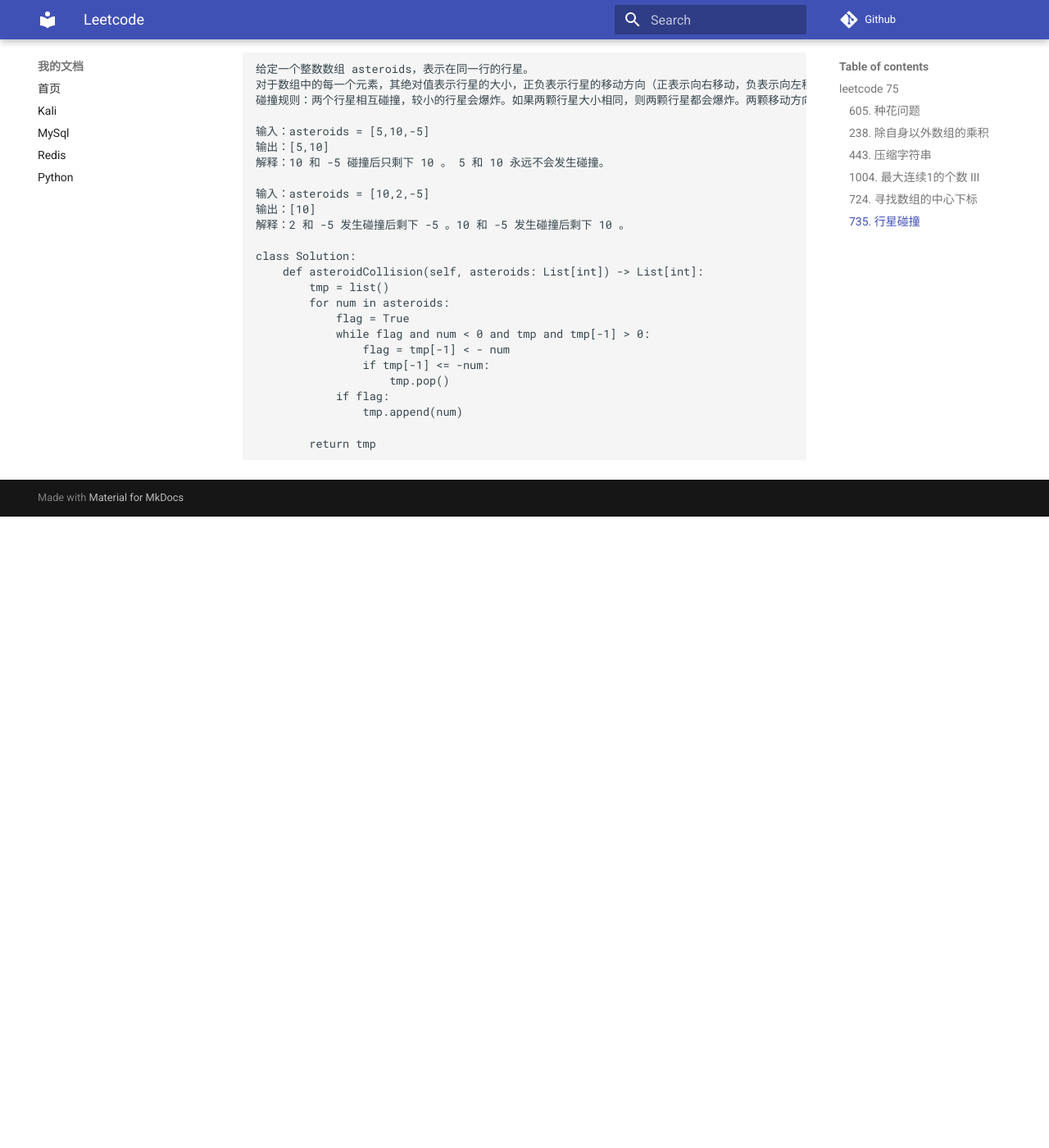
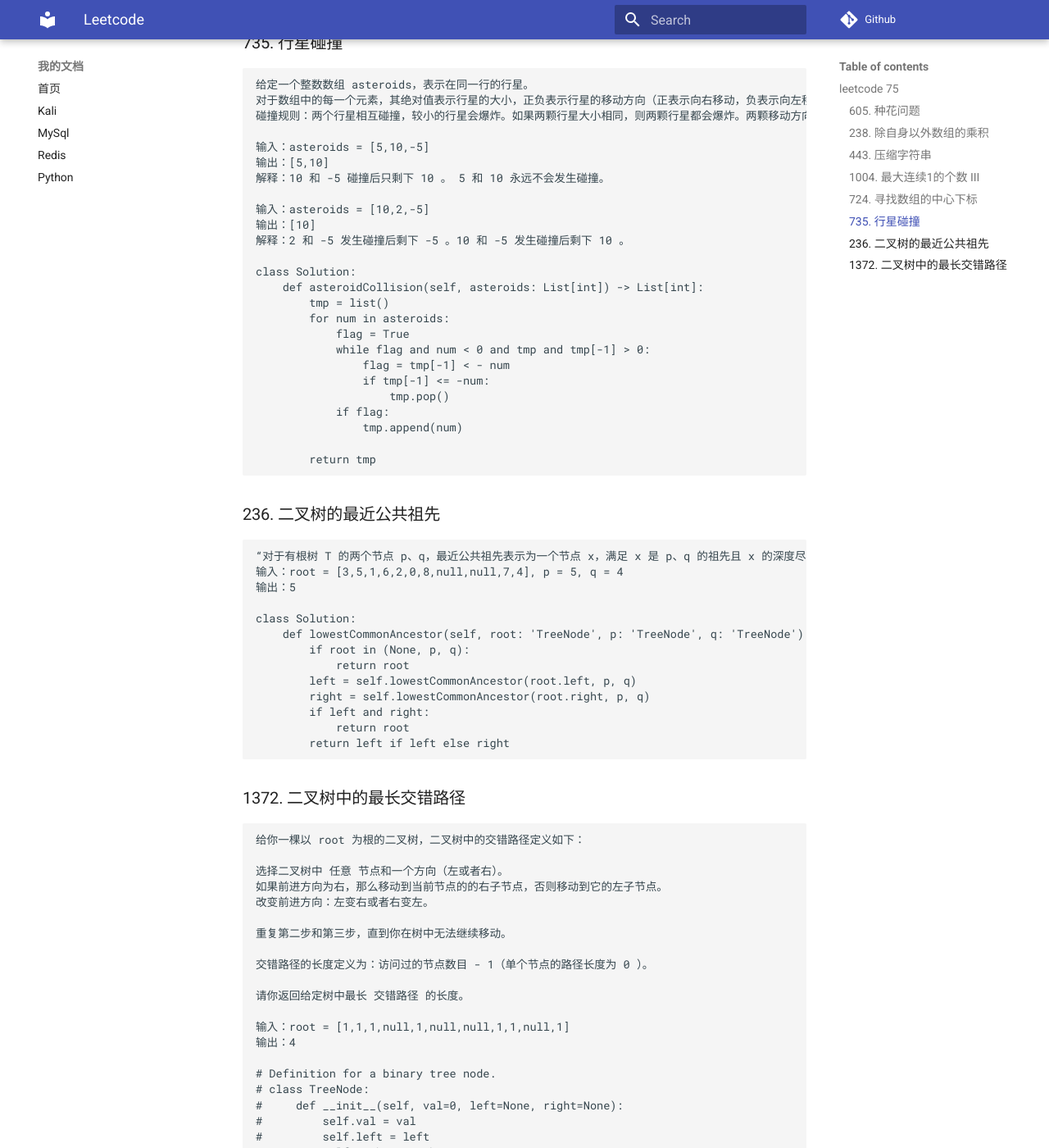
Before and after one commit to feng003/wiki, an MkDocs documentation site: the page built from docs/python/leetcode.md, in a window 1280 px wide and 1400 px high, scrolled down 2950 px. Shown: the whole window at 82% size. Built offline with MkDocs 1.6.1 and Material for MkDocs 9.7.7, drawn with Linux system fonts in a browser that asks for light colours; comment, search, counter and statistics services are not loaded; before the commit the page ends 3580 px from its top, so only the background shows below that; some of the changed text lies outside the part shown.

Commit message:
leetcode

```diff
--- a/docs/python/leetcode.md
+++ b/docs/python/leetcode.md
@@ -5,6 +5,7 @@
     滑动窗口
     前缀和
     哈希表
+    二叉树
 
 ### 605. 种花问题
 
@@ -162,3 +163,74 @@
                     tmp.append(num)
 
             return tmp
+
+### 236. 二叉树的最近公共祖先
+
+    “对于有根树 T 的两个节点 p、q，最近公共祖先表示为一个节点 x，满足 x 是 p、q 的祖先且 x 的深度尽可能大（一个节点也可以是它自己的祖先）。”
+    输入：root = [3,5,1,6,2,0,8,null,null,7,4], p = 5, q = 4
+    输出：5
+
+    class Solution:
+        def lowestCommonAncestor(self, root: 'TreeNode', p: 'TreeNode', q: 'TreeNode') -> 'TreeNode':
+            if root in (None, p, q):
+                return root
+            left = self.lowestCommonAncestor(root.left, p, q)
+            right = self.lowestCommonAncestor(root.right, p, q)
+            if left and right:
+                return root
+            return left if left else right
+
+### 1372. 二叉树中的最长交错路径
+
+    给你一棵以 root 为根的二叉树，二叉树中的交错路径定义如下：
+
+    选择二叉树中 任意 节点和一个方向（左或者右）。
+    如果前进方向为右，那么移动到当前节点的的右子节点，否则移动到它的左子节点。
+    改变前进方向：左变右或者右变左。
+
+    重复第二步和第三步，直到你在树中无法继续移动。
+
+    交错路径的长度定义为：访问过的节点数目 - 1（单个节点的路径长度为 0 ）。
+
+    请你返回给定树中最长 交错路径 的长度。
+
+    输入：root = [1,1,1,null,1,null,null,1,1,null,1]
+    输出：4
+
+    # Definition for a binary tree node.
+    # class TreeNode:
+    #     def __init__(self, val=0, left=None, right=None):
+    #         self.val = val
+    #         self.left = left
+    #         self.right = right
+
+    class Solution:
+        def longestZigZag1(self, root: Optional[TreeNode]) -> int:
+            # // reach root, the longest path from left or right
+            quene = deque([(root, 0, 0)])
+            num = 0
+            while quene:
+                # print(quene)
+                node, l, r = quene.popleft()
+                num = max(num, l, r)
+                if node.right:
+                    quene.append([node.right, r+1, 0])
+                if node.left:
+                    quene.append([node.left, 0, l+1])
+            return num
+
+        def longestZigZag2(self, root: Optional[TreeNode]) -> int:
+            num = 0
+            def dfs(root, flag, sum):
+                if root == None:
+                    return 0
+                nonlocal num
+                num = max(num, sum)
+                if flag:
+                    dfs(root.left, True, 1)
+                    dfs(root.right, False, sum+1)
+                else:
+                    dfs(root.left, True, sum+1)
+                    dfs(root.right, False, 1)
+            dfs(root, True, 0)
+            return num
```
Also changed, not shown: docs/python/leetcode.ipynb.
